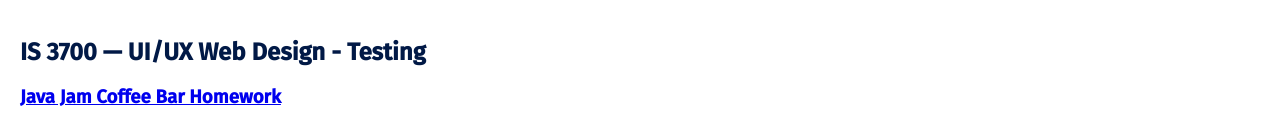
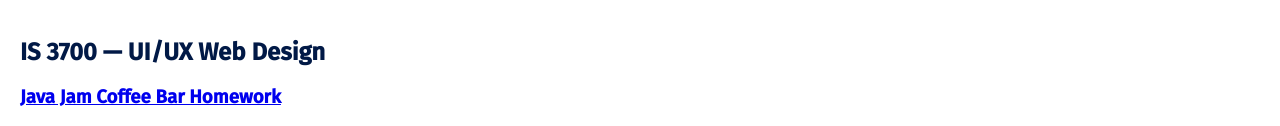
Before and after one commit to adamsthomas48/adamsthomas48.github.io, a plain HTML site: page index.html in a window 1280 px wide. Shown: the part 162-288 px from the top of the page. Drawn offline with Linux system fonts and the light colour scheme.

Commit message:
test again

```diff
--- a/index.html
+++ b/index.html
@@ -38,7 +38,7 @@ gtag('config', 'G-XWPQW1RFKX');
 </nav>
 
 <main id="mainContent">
-    <h2>IS 3700 &mdash; UI/UX Web Design - Testing</h2>
+    <h2>IS 3700 &mdash; UI/UX Web Design</h2>
     <h3><a href="javajam/index.html">Java Jam Coffee Bar Homework</a></h3>
     <h3><a href="project/index.html">Course Project</a></h3>
 </main>
```
